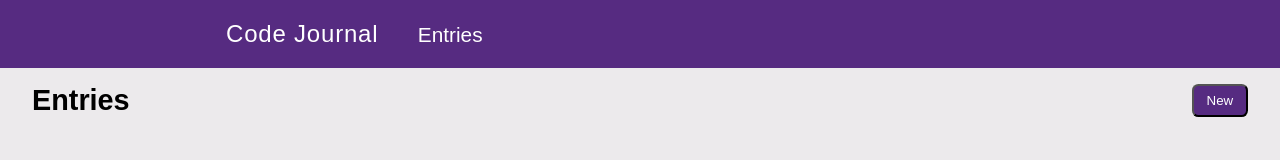
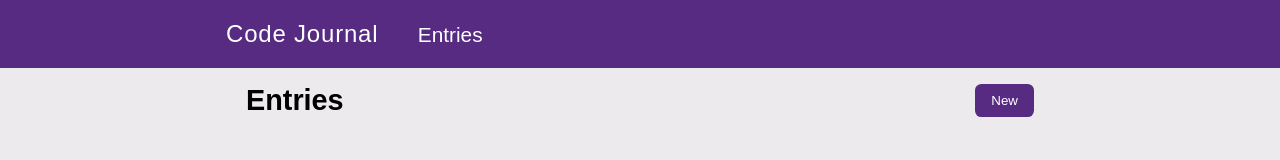
Before and after one commit to danielycho/code-journal, a website: page index.html in a window 1280 px wide. Drawn offline with Linux system fonts and the light colour scheme.

Commit message:
Finished feature 2.

```diff
--- a/css/styles.css
+++ b/css/styles.css
@@ -78,9 +78,10 @@ ul {
 .new-entry-button {
   color: white;
   background-color: #562b81;
-  padding: 0.3rem 0.8rem;
+  padding: 0.3rem 1rem;
   border-radius: 0.4rem;
   text-decoration: none;
+  border: none;
 }
 
 .entries-style {
--- a/index.html
+++ b/index.html
@@ -63,21 +63,23 @@
         <div class="row">
           <div class="column-full flex-end">
             <div class="add-space">
-              <button class="button background-color">Save</button>
+              <button id="save-button" data-view="entries" class="button background-color">Save</button>
             </div>
           </div>
         </div>
       </form>
     </div>
   </div>
-  <div class="view row justify-start" data-view="entries">
-    <div id="entry-row" data-view="entries" class="column-full row view">
-      <span class="entries-style">Entries</span>
-      <button data-view="entry-form" class="new-entry-button">New</button>
+  <div class="container">
+    <div class="view row" data-view="entries">
+      <div id="entry-row" data-view="entries" class="column-full view">
+        <span class="entries-style">Entries</span>
+        <button data-view="entry-form" class="new-entry-button">New</button>
+      </div>
+      <ul>
+
+      </ul>
     </div>
-    <ul>
-
-    </ul>
   </div>
   <script src="js/data.js"></script>
   <script src="js/main.js"></script>
--- a/js/main.js
+++ b/js/main.js
@@ -106,6 +106,7 @@ window.addEventListener('DOMContentLoaded', loadJournalEntry);
 var entries = document.querySelector('#entries');
 var newEntry = document.querySelector('.new-entry-button');
 var allView = document.querySelectorAll('.view');
+var saveButton = document.querySelector('#save-button');
 
 function viewSwitch(event) {
   for (var i = 0; i < allView.length; i++) {
@@ -117,5 +118,6 @@ function viewSwitch(event) {
   }
 }
 
+saveButton.addEventListener('click', viewSwitch);
 entries.addEventListener('click', viewSwitch);
 newEntry.addEventListener('click', viewSwitch);
```
